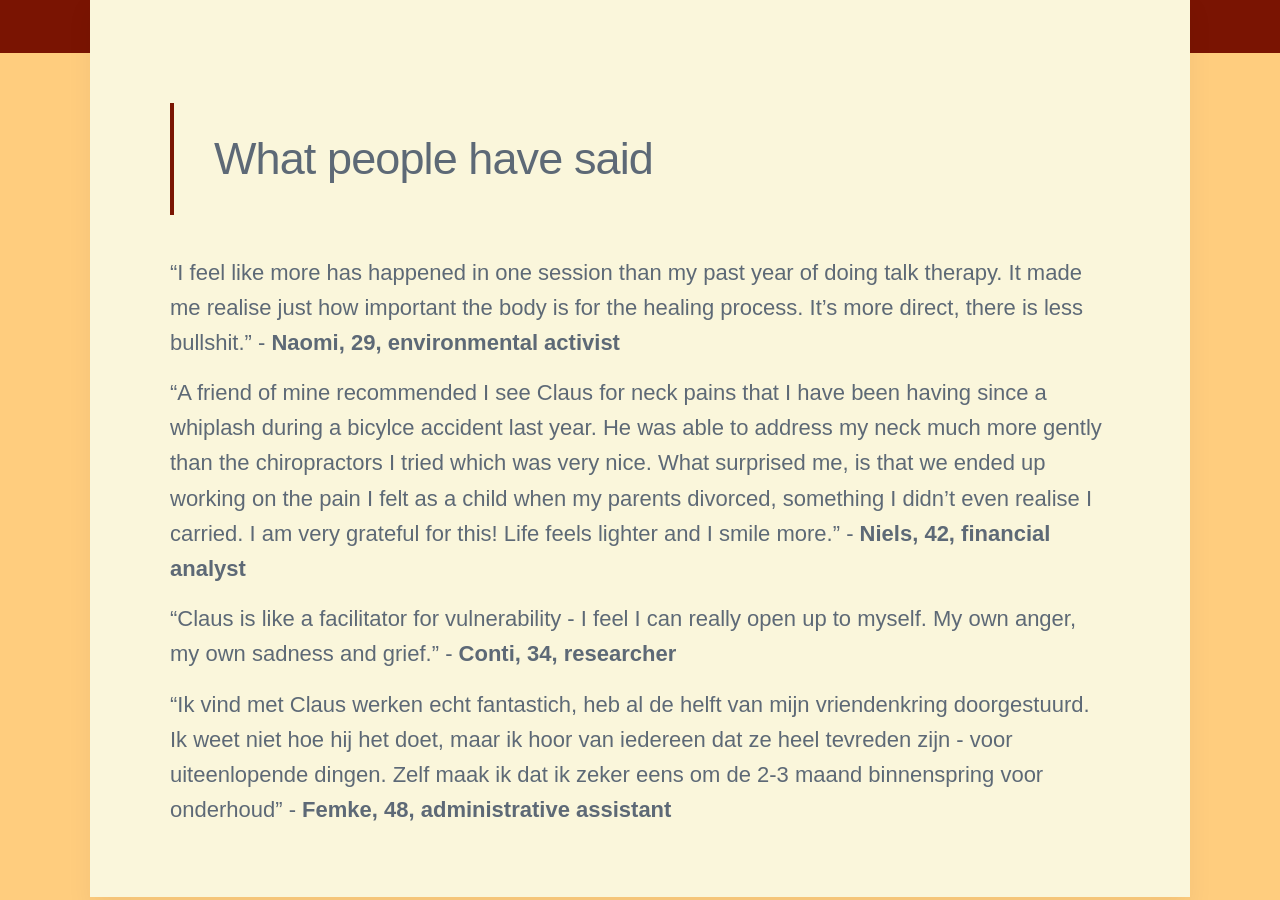
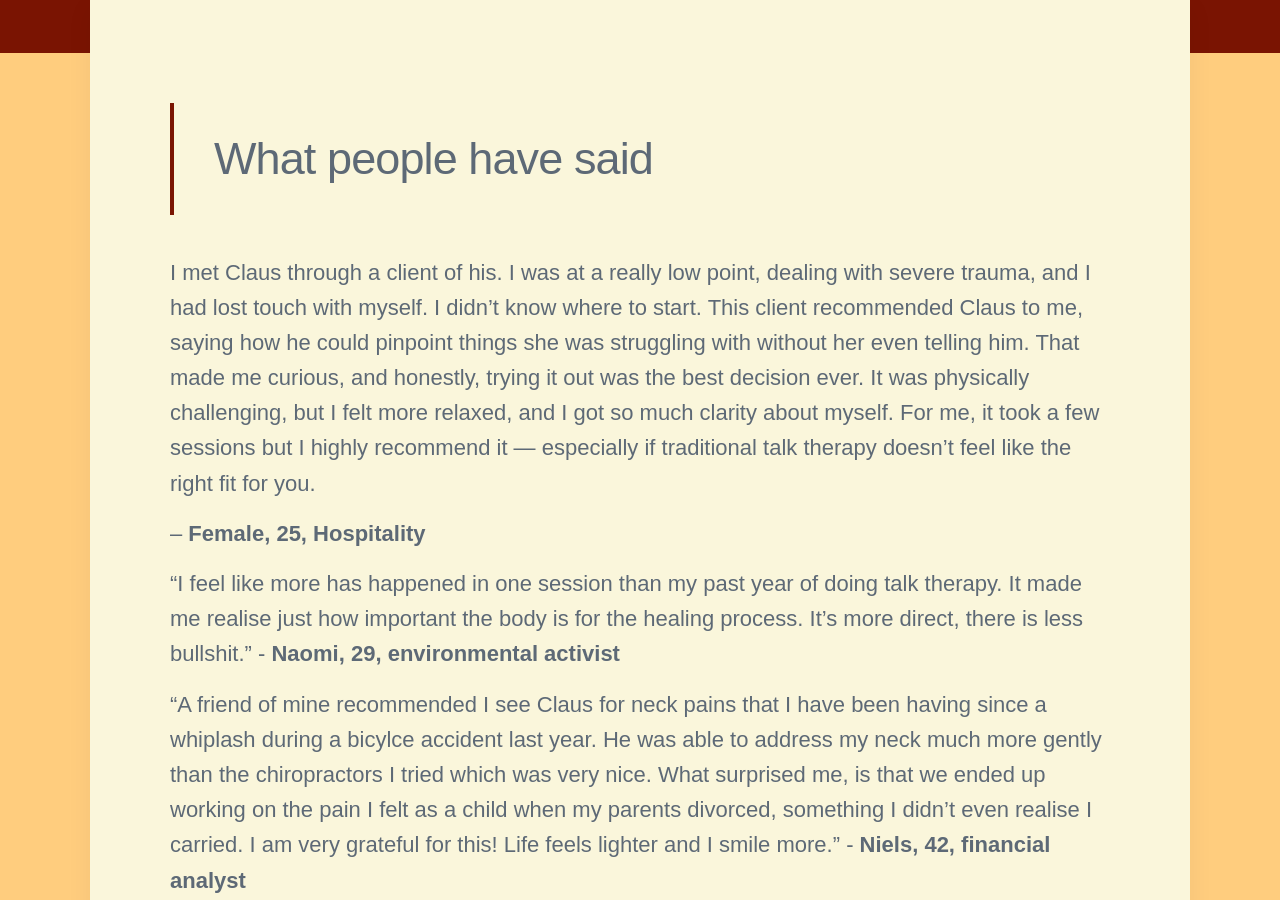
Before and after one commit to threekeytherapy/threekeytherapy.com, a Jekyll site: the page built from _projects/testimonials.md, in a window 1280 px wide and 900 px high, scrolled down 655 px. Built offline with Jekyll 4.4.1, drawn with Linux system fonts in a browser that asks for light colours; nearby versions of some CDN libraries; some web fonts are replaced.

Commit message:
adds testimonial

```diff
--- a/_projects/testimonials.md
+++ b/_projects/testimonials.md
@@ -6,6 +6,10 @@ featured_image:
 
 > What people have said
 
+I met Claus through a client of his. I was at a really low point, dealing with severe trauma, and I had lost touch with myself. I didn't know where to start. This client recommended Claus to me, saying how he could pinpoint things she was struggling with without her even telling him. That made me curious, and honestly, trying it out was the best decision ever. It was physically challenging, but I felt more relaxed, and I got so much clarity about myself. For me, it took a few sessions but I highly recommend it — especially if traditional talk therapy doesn’t feel like the right fit for you.
+
+– **Female, 25, Hospitality**
+
 "I feel like more has happened in one session than my past year of doing talk therapy. It made me realise just how important the body is for the healing process. It's more direct, there is less bullshit." -  **Naomi, 29, environmental activist**
 
 "A friend of mine recommended I see Claus for neck pains that I have been having since a whiplash during a bicylce accident last year. He was able to address my neck much more gently than the chiropractors I tried which was very nice. What surprised me, is that we ended up working on the pain I felt as a child when my parents divorced, something I didn't even realise I carried. I am very grateful for this! Life feels lighter and I smile more." - **Niels, 42, financial analyst**
```
